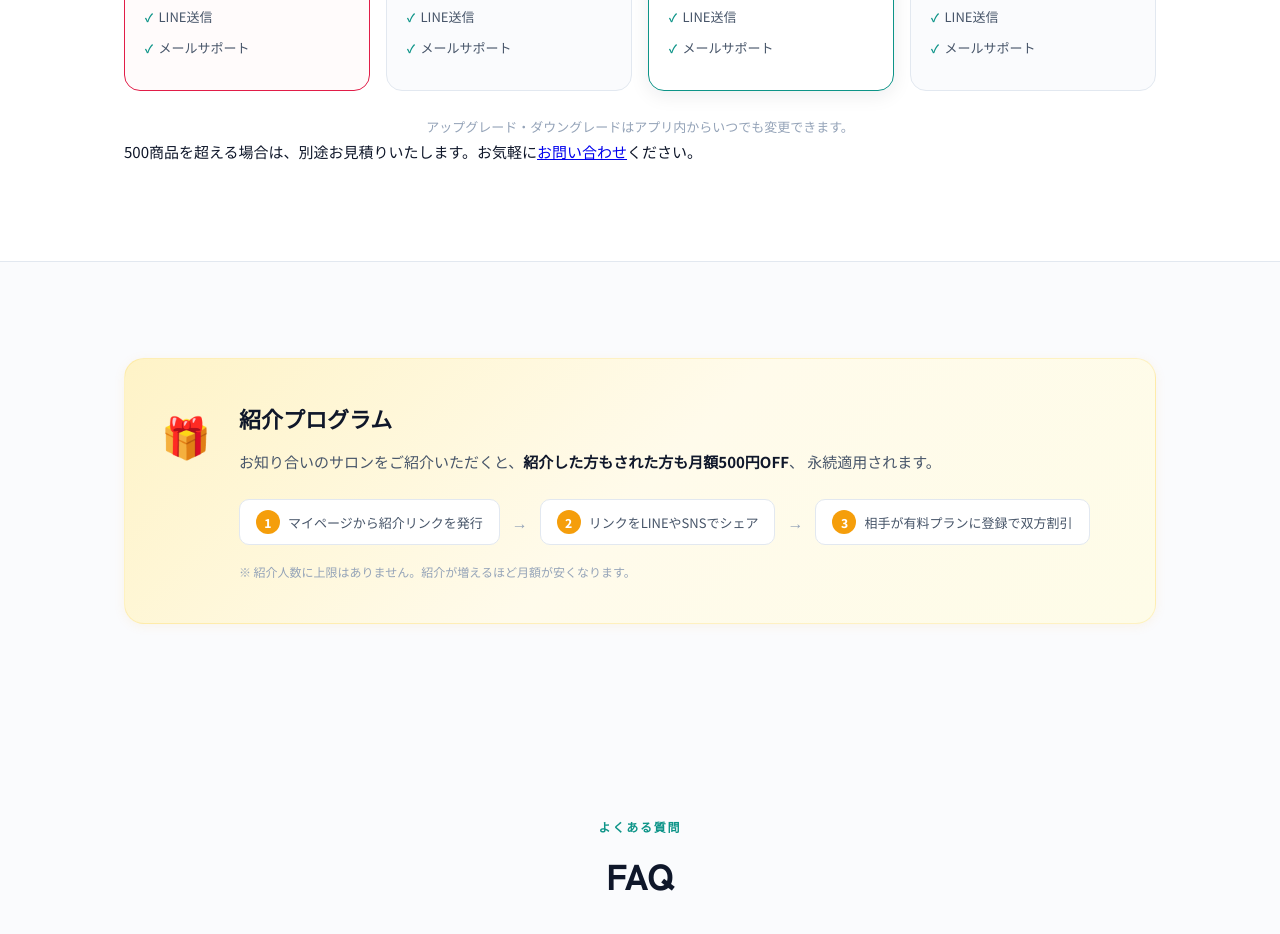
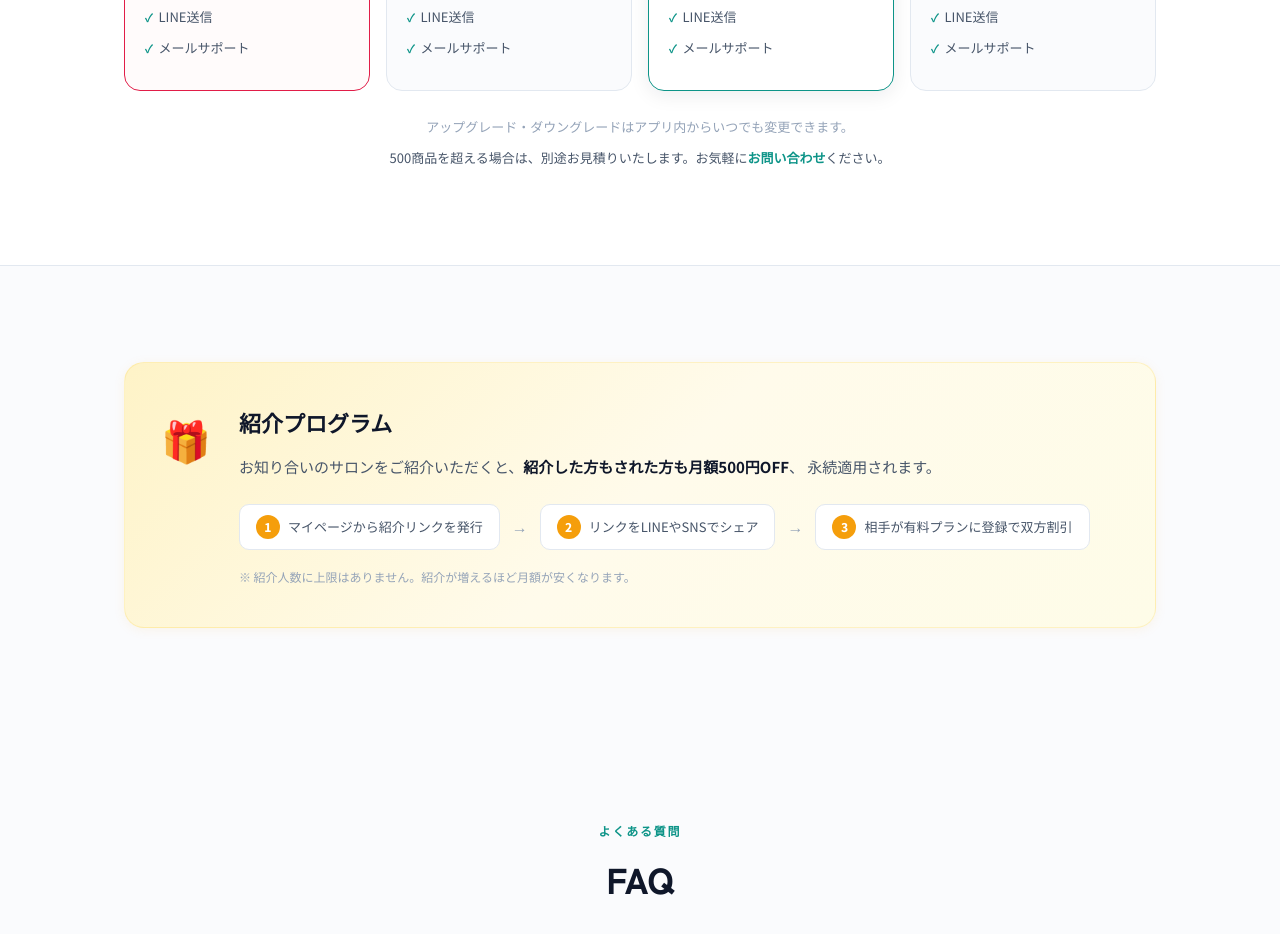
Before and after one commit to jsksrank/qr-order-demo, a Next.js app: page / in a window 1280 px wide. Shown: the part 5900-6834 px from the top of the page. Built offline with nearby package versions, Linux system fonts and the light colour scheme.

Commit message:
Update landing.css

```diff
--- a/app/landing.css
+++ b/app/landing.css
@@ -432,6 +432,9 @@ html { scroll-behavior: smooth; }
 .btn-pricing-cta:hover { background: #0f766e; transform: translateY(-2px); box-shadow: 0 8px 32px rgba(13,148,136,0.4); }
 .pricing-cta-note { font-size: 12px; color: #94a3b8; margin-top: 12px; }
 .pricing-upgrade-note { text-align: center; font-size: 13px; color: #94a3b8; margin-top: 24px; }
+.pricing-enterprise-note { text-align: center; font-size: 13px; color: #475569; margin-top: 8px; }
+.pricing-enterprise-note a { color: #0d9488; font-weight: 700; text-decoration: none; }
+.pricing-enterprise-note a:hover { text-decoration: underline; }
 
 .pricing-grid-4 {
   display: grid; grid-template-columns: repeat(4, 1fr); gap: 16px; align-items: start;
```
